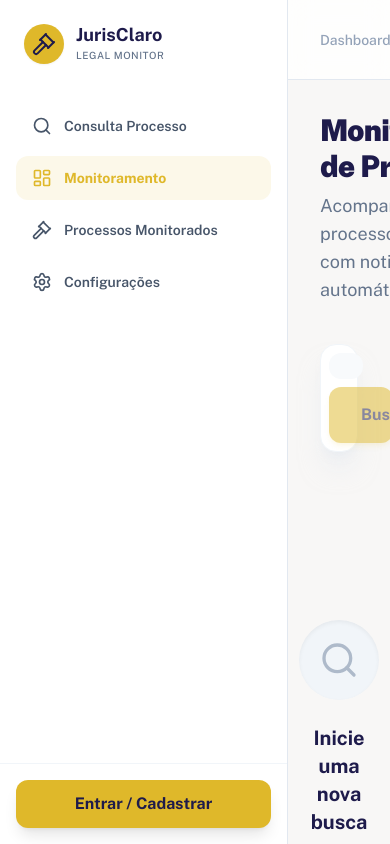
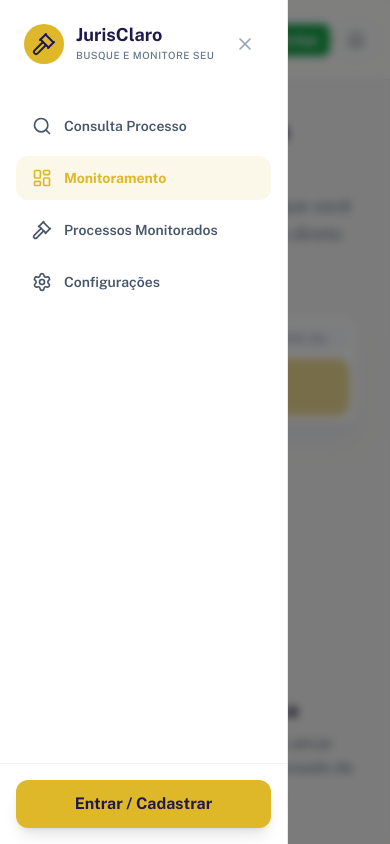
Before and after one commit to AdvRiodeJaneiro/consultaprocesso, a React (Vite) app: page /monitoramento in a window 390 px wide. Built offline with nearby package versions, Linux system fonts and the light colour scheme.

Commit message:
[dyad] Atualização de textos e implementação de Sidebar responsiva com menu mobile - wrote 5 file(s)

```diff
--- a/App.tsx
+++ b/App.tsx
@@ -15,6 +15,7 @@ import ProcessTimeline from './pages/ProcessTimeline';
 import { useChat } from './hooks/useChat';
 import { DebugOverlay } from './components/DebugOverlay';
 import { useLogStore } from './store/logStore';
+import { useUIStore } from './store/uiStore';
 
 import { cn } from './lib/utils';
 import { Settings, Loader2 } from 'lucide-react';
@@ -26,6 +27,7 @@ function AppContent() {
   const { user, profile, refreshProfile, sessionLoading } = useAuth();
   const location = useLocation();
   const addLog = useLogStore(state => state.addLog);
+  const { toggleSidebar } = useUIStore();
 
   const {
     showWelcome,
@@ -43,14 +45,19 @@ function AppContent() {
     handleSend
   } = useChat();
 
-  // Função global para compatibilidade com hooks antigos que usam window.addDebugLog
   useEffect(() => {
     (window as any).addDebugLog = (log: any) => {
       addLog(log.message, log.type, log.data);
     };
   }, [addLog]);
 
-  // Sync whatsapp number from profile
+  // Fechar sidebar no mobile ao trocar de rota
+  useEffect(() => {
+    if (window.innerWidth < 768) {
+      // Garantir que a sidebar feche se estiver aberta (lógica simplificada via zustand se necessário)
+    }
+  }, [location.pathname]);
+
   useEffect(() => {
     if (profile?.whatsapp) {
       setWhatsappNumber(profile.whatsapp);
--- a/components/Header.tsx
+++ b/components/Header.tsx
@@ -1,8 +1,9 @@
 "use client";
 
 import React from 'react';
-import { ChevronRight, MessageSquare, Bell } from 'lucide-react';
+import { ChevronRight, MessageSquare, Bell, Menu } from 'lucide-react';
 import { Button } from './ui/button';
+import { useUIStore } from '../store/uiStore';
 
 interface HeaderProps {
   viewTitle: string;
@@ -10,25 +11,36 @@ interface HeaderProps {
 }
 
 const Header: React.FC<HeaderProps> = ({ viewTitle, onWhatsappClick }) => {
+  const { toggleSidebar } = useUIStore();
+
   return (
-    <header className="h-20 bg-white/80 dark:bg-slate-900/80 backdrop-blur-md border-b border-slate-200 dark:border-slate-800 px-8 flex items-center justify-between sticky top-0 z-10">
-      <div className="flex items-center gap-2 text-slate-400">
-        <span className="text-sm font-medium">Dashboard</span>
-        <ChevronRight size={14} className="mt-0.5" />
-        <span className="text-sm font-bold text-deep-indigo dark:text-white">{viewTitle}</span>
+    <header className="h-20 bg-white/80 dark:bg-slate-900/80 backdrop-blur-md border-b border-slate-200 dark:border-slate-800 px-4 md:px-8 flex items-center justify-between sticky top-0 z-10">
+      <div className="flex items-center gap-3">
+        <button
+          onClick={toggleSidebar}
+          className="md:hidden p-2 text-slate-600 dark:text-slate-300 hover:bg-slate-100 dark:hover:bg-slate-800 rounded-lg transition-colors"
+        >
+          <Menu size={20} />
+        </button>
+        <div className="flex items-center gap-2 text-slate-400 overflow-hidden">
+          <span className="text-xs md:text-sm font-medium hidden sm:inline">Dashboard</span>
+          <ChevronRight size={14} className="mt-0.5 hidden sm:inline" />
+          <span className="text-xs md:text-sm font-bold text-deep-indigo dark:text-white truncate max-w-[150px] md:max-w-none">{viewTitle}</span>
+        </div>
       </div>
 
-      <div className="flex items-center gap-4">
+      <div className="flex items-center gap-2 md:gap-4">
         <button
           onClick={onWhatsappClick}
-          className="flex items-center gap-2 bg-green-600 hover:bg-green-700 text-white px-5 py-2.5 rounded-lg text-sm font-bold transition-all shadow-sm"
+          className="flex items-center gap-2 bg-green-600 hover:bg-green-700 text-white px-3 md:px-5 py-2 md:py-2.5 rounded-lg text-xs md:text-sm font-bold transition-all shadow-sm"
         >
-          <MessageSquare size={18} />
-          <span>Configurar WhatsApp</span>
+          <MessageSquare size={16} className="md:w-[18px] md:h-[18px]" />
+          <span className="hidden xs:inline">Configurar WhatsApp</span>
+          <span className="xs:hidden">WhatsApp</span>
         </button>
 
-        <button className="size-10 flex items-center justify-center rounded-lg border border-slate-200 dark:border-slate-700 text-slate-600 dark:text-slate-300 hover:bg-slate-50">
-          <Bell size={20} />
+        <button className="size-9 md:size-10 flex items-center justify-center rounded-lg border border-slate-200 dark:border-slate-700 text-slate-600 dark:text-slate-300 hover:bg-slate-50">
+          <Bell size={18} className="md:w-5 md:h-5" />
         </button>
       </div>
     </header>
--- a/components/MonitorProcess.tsx
+++ b/components/MonitorProcess.tsx
@@ -43,7 +43,6 @@ const MonitorProcess: React.FC<MonitorProcessProps> = ({ whatsappNumber, onUpdat
   const [showLimitModal, setShowLimitModal] = useState(false);
   const [showAlreadyMonitoredAlert, setShowAlreadyMonitoredAlert] = useState(false);
 
-  // Lista de números CNJ já monitorados para verificação rápida
   const monitoredNumbers = processes.map(p => p.process_number);
 
   const onSearchSubmit = async () => {
@@ -73,7 +72,7 @@ const MonitorProcess: React.FC<MonitorProcessProps> = ({ whatsappNumber, onUpdat
         <div className="mb-10 flex justify-between items-start">
           <div>
             <h2 className="text-3xl font-black text-deep-indigo dark:text-white tracking-tight">Monitoramento de Processo</h2>
-            <p className="text-slate-500 dark:text-slate-400 mt-2 text-lg">Acompanhe seus processos em tempo real com notificações automáticas.</p>
+            <p className="text-slate-500 dark:text-slate-400 mt-2 text-lg">Busque e escolha o processo que você deseja receber as atualizações direto no seu Whatsapp</p>
           </div>
         </div>
 
--- a/components/Sidebar.tsx
+++ b/components/Sidebar.tsx
@@ -6,11 +6,13 @@ import {
   LayoutDashboard,
   Settings,
   Gavel,
-  LogOut
+  LogOut,
+  X
 } from 'lucide-react';
 import { useNavigate, useLocation } from 'react-router-dom';
 import { cn } from '../lib/utils';
 import { useAuth } from '../contexts/AuthContext';
+import { useUIStore } from '../store/uiStore';
 
 interface SidebarProps {
   className?: string;
@@ -20,6 +22,7 @@ const Sidebar: React.FC<SidebarProps> = ({ className }) => {
   const navigate = useNavigate();
   const location = useLocation();
   const { user, profile, signOut } = useAuth();
+  const { isSidebarOpen, toggleSidebar } = useUIStore();
 
   const menuItems = [
     { id: 'search-number', label: 'Consulta Processo', icon: Search, path: '/' },
@@ -29,15 +32,36 @@ const Sidebar: React.FC<SidebarProps> = ({ className }) => {
   ];
 
   return (
-    <aside className={cn("w-72 bg-white dark:bg-slate-900 border-r border-slate-200 dark:border-slate-800 flex flex-col h-full z-20", className)}>
-      <div className="p-6 flex items-center gap-3">
+    <>
+      {/* Mobile Overlay */}
+      {isSidebarOpen && (
+        <div
+          className="fixed inset-0 bg-black/50 z-40 md:hidden backdrop-blur-sm transition-opacity"
+          onClick={toggleSidebar}
+        />
+      )}
+
+      <aside className={cn(
+        "fixed md:static inset-y-0 left-0 w-72 bg-white dark:bg-slate-900 border-r border-slate-200 dark:border-slate-800 flex flex-col h-full z-50 transition-transform duration-300 ease-in-out md:translate-x-0",
+        isSidebarOpen ? "translate-x-0" : "-translate-x-full",
+        className
+      )}>
+        <div className="p-6 flex items-center justify-between gap-3">
+          <div className="flex items-center gap-3 overflow-hidden">
             <div className="size-10 rounded-full bg-primary flex items-center justify-center text-deep-indigo shadow-sm shrink-0">
               <Gavel className="w-6 h-6" />
             </div>
             <div className="flex flex-col overflow-hidden">
               <h1 className="text-deep-indigo dark:text-white text-lg font-bold leading-none truncate">JurisClaro</h1>
-          <p className="text-slate-500 dark:text-slate-400 text-[10px] font-medium uppercase tracking-wider mt-1">Legal Monitor</p>
+              <p className="text-slate-500 dark:text-slate-400 text-[10px] font-medium uppercase tracking-wider mt-1 whitespace-nowrap">Busque e Monitore seus processos com IA</p>
             </div>
+          </div>
+          <button
+            onClick={toggleSidebar}
+            className="md:hidden p-2 text-slate-400 hover:text-primary transition-colors"
+          >
+            <X size={20} />
+          </button>
         </div>
 
         <nav className="flex-1 px-4 py-4 space-y-2">
@@ -46,7 +70,10 @@ const Sidebar: React.FC<SidebarProps> = ({ className }) => {
             return (
               <button
                 key={item.id}
-              onClick={() => navigate(item.path)}
+                onClick={() => {
+                  navigate(item.path);
+                  if (window.innerWidth < 768) toggleSidebar();
+                }}
                 className={cn(
                   "w-full flex items-center gap-3 px-4 py-3 rounded-xl transition-all group",
                   isActive
@@ -89,7 +116,10 @@ const Sidebar: React.FC<SidebarProps> = ({ className }) => {
             </div>
           ) : (
             <button
-            onClick={() => navigate('/auth')}
+              onClick={() => {
+                navigate('/auth');
+                if (window.innerWidth < 768) toggleSidebar();
+              }}
               className="w-full py-3 px-4 bg-primary text-deep-indigo font-bold rounded-xl shadow-lg hover:scale-[1.02] transition-all"
             >
               Entrar / Cadastrar
@@ -97,6 +127,7 @@ const Sidebar: React.FC<SidebarProps> = ({ className }) => {
           )}
         </div>
       </aside>
+    </>
   );
 };
 
--- a/pages/MyProcesses.tsx
+++ b/pages/MyProcesses.tsx
@@ -54,7 +54,7 @@ const MyProcesses: React.FC = () => {
         {/* Title Section */}
         <div className="mb-10">
           <h2 className="text-3xl font-black text-deep-indigo dark:text-white tracking-tight">Meus Processos</h2>
-          <p className="text-slate-500 dark:text-slate-400 mt-2 text-lg">Gerencie os processos que você está monitorando no momento.</p>
+          <p className="text-slate-500 dark:text-slate-400 mt-2 text-lg">Todos os processos listados aqui estão sendo monitorados e você será avisado via Whatsapp quando houver atualizações</p>
         </div>
 
         {/* Search Bar */}
@@ -160,7 +160,7 @@ const MyProcesses: React.FC = () => {
                       className="flex items-center gap-2 text-slate-400 hover:text-red-500 transition-colors px-3 py-2 rounded-xl hover:bg-red-50 dark:hover:bg-red-900/10 text-xs font-bold"
                     >
                       {isCancelling === proc.id ? <Loader2 size={16} className="animate-spin" /> : <BellOff size={16} />}
-                      <span>Cancelar</span>
+                      <span>Cancelar esse monitoramento</span>
                     </button>
 
                     <button
```
Lines whose indentation alone changed are shown as unchanged.
